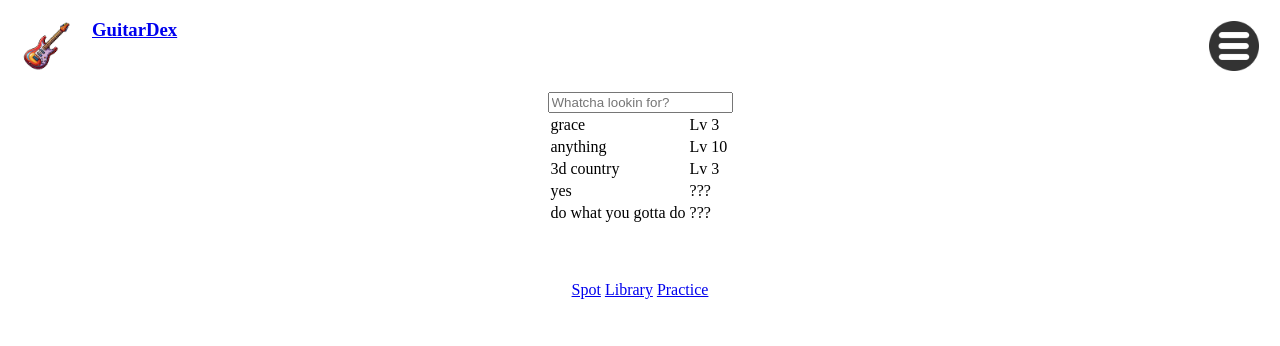
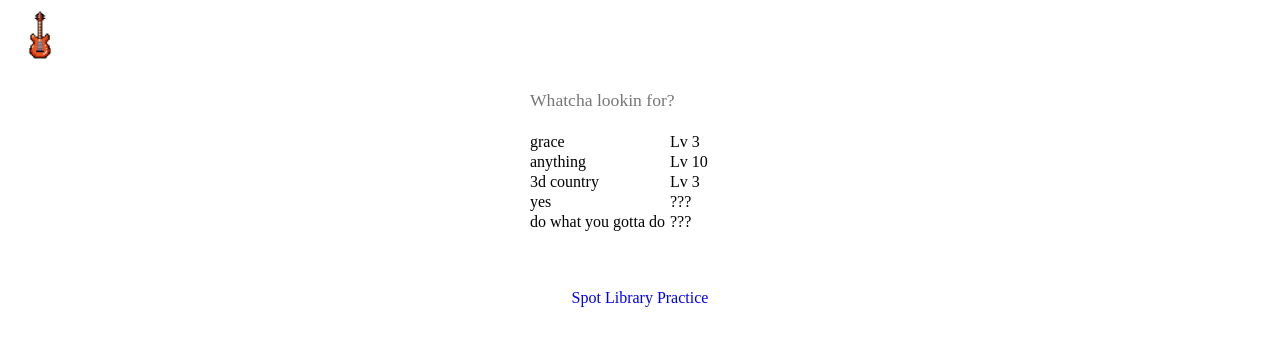
Before and after one commit to AliRiaz34/GuitarDex, a Flask app: page /library in a window 1280 px wide. Shown: the top 346 px of the page. Run offline with Flask 3, Linux system fonts and the light colour scheme; data comes from the database, SQL or seed files in the repository; some libraries are stand-ins or nearby versions.

Commit message:
more better css. js to link to add with title if you search library and get no results

```diff
--- a/app.py
+++ b/app.py
@@ -40,10 +40,11 @@
     return render_template('library.html')
 
 
-@app.route("/songs/add", methods=['GET', 'POST'])
-def songs_add():
+@app.route("/songs/add", defaults={'title': None}, methods=['GET', 'POST'])
+@app.route("/songs/add/<string:title>", methods=['GET', 'POST'])
+def songs_add(title):
     if request.method == 'GET':
-        return render_template('addSong.html')
+        return render_template('addSong.html', title=title)
     elif request.method == 'POST':
         title = request.form.get('title-input')
         artistName = request.form.get('artistName-input')
--- a/static/style.css
+++ b/static/style.css
@@ -63,13 +63,26 @@
     justify-content: space-between;
 }
 
-#guitardex-icon, #menu-icon{
-    margin: 21px;
+#guitardex-heading {
+    text-align: center;
+    padding: 0px;
+    margin: 0px;
+    margin-top: 15px;
+    color: white;
+    text-decoration: none;
+    font-size: 1.5em;
 }
 
+a {
+    text-decoration: none;
+}
 
+#guitardex-icon, #menu-icon{
+    margin-top: 10px;
+    margin-right: 5px;
+    margin-left: 15px;
 
-/* some copied poke css */
+}
 
 button, .button {
     font-family: 'Pokemon-Classic';
@@ -83,6 +96,10 @@
     cursor: pointer;
 }
 
+button:hover {
+    text-decoration: underline;
+}
+
 .form-label {
     font-size: 1.1em;
     padding-left: 5px;
@@ -92,7 +109,6 @@
 
 .input {
     font-family: 'Pokemon-Classic';
-    width: 100%;
     font-size: 1.1em;
     padding: 0px;
     margin: 0px;
@@ -103,10 +119,35 @@
     background-color: transparent;
 }
 
-.difficulty-menu button:hover {
-  background-color: #ddd;
-}
-
 .difficulty-menu button.selected {
   color: rgb(15, 72, 230);
 }
+
+#save-div {
+    margin-top: 50px;
+    text-align: right;
+}
+
+#searchbar {
+    margin-top: 30px;
+    margin-bottom: 20px;
+    margin-left: 2px;
+}
+
+.song-tr {
+    width: 100%;
+}
+
+.song-td {
+    padding: 0px;
+}
+
+.song-td-lv{
+    padding: 0px;
+    width: 80px;
+}
+
+#library-table {
+    width: 100%;
+    padding: 0px;
+}
--- a/templates/addPractice.html
+++ b/templates/addPractice.html
@@ -14,7 +14,7 @@
             <img id="guitardex-icon" src="{{ url_for('static', filename='images/guitarDexIcon.png') }}" alt="website icon" width="50" height="50">
             <h3 id="guitardex-heading"> GuitarDex</h3>
         </a>
-        <img id="menu-icon" src="{{ url_for('static', filename='images/menuIcon.png') }}" alt="menu icon" width="50" height="50">
+        <!--  <img id="menu-icon" src="{{ url_for('static', filename='images/menuIcon.png') }}" alt="menu icon" width="50" height="50">-->
     </header>
     <section id="sAdd-section">
         <main>
@@ -31,12 +31,12 @@
                         <div class="sAdd-input-div">
                             <div class="form__input-group">
                                 <label for="minPlayed-input" class="form-label">Practice duration in minutes</label>
-                                <input type="number" step="0.1" class="sAdd-input-num" id="minPlayed-input" name="minPlayed-input" min="1">
+                                <input type="number" step="1" class="input" id="minPlayed-input" name="minPlayed-input" min="1">
                             </div>
                         </div>
                         <div id="duration-div"class="form__input-group">
                             <label for="duration-input" class="form-label">Song duration in minutes</label>
-                            <input type="number" step="0.1" class="sAdd-input-num" id="duration-input" name="duration-input" max="30" min="0.1">
+                            <input type="number" step="1" class="input" id="duration-input" name="duration-input" max="30" min="0.1">
                         </div>
                     </div>
                 </div>
--- a/templates/editSong.html
+++ b/templates/editSong.html
@@ -14,7 +14,7 @@
             <img id="guitardex-icon" src="{{ url_for('static', filename='images/guitarDexIcon.png') }}" alt="website icon" width="50" height="50">
             <h3 id="guitardex-heading"> GuitarDex</h3>
         </a>
-        <img id="menu-icon" src="{{ url_for('static', filename='images/menuIcon.png') }}" alt="menu icon" width="50" height="50">
+        <!--  <img id="menu-icon" src="{{ url_for('static', filename='images/menuIcon.png') }}" alt="menu icon" width="50" height="50">-->
     </header>
     <section id="sAdd-section">
         <main>
--- a/templates/index.html
+++ b/templates/index.html
@@ -14,7 +14,7 @@
             <img id="guitardex-icon" src="{{ url_for('static', filename='images/guitarDexIcon.png') }}" alt="website icon" width="50" height="50">
             <h3 id="guitardex-heading"> GuitarDex</h3>
         </a>
-        <img id="menu-icon" src="{{ url_for('static', filename='images/menuIcon.png') }}" alt="menu icon" width="50" height="50">
+        <!--  <img id="menu-icon" src="{{ url_for('static', filename='images/menuIcon.png') }}" alt="menu icon" width="50" height="50">-->
     </header>
     <section id="index-container">
         <main id="index-song-div">
--- a/templates/library.html
+++ b/templates/library.html
@@ -14,11 +14,11 @@
             <img id="guitardex-icon" src="{{ url_for('static', filename='images/guitarDexIcon.png') }}" alt="website icon" width="50" height="50">
             <h3 id="guitardex-heading"> GuitarDex</h3>
         </a>
-        <img id="menu-icon" src="{{ url_for('static', filename='images/menuIcon.png') }}" alt="menu icon" width="50" height="50">
+        <!--  <img id="menu-icon" src="{{ url_for('static', filename='images/menuIcon.png') }}" alt="menu icon" width="50" height="50">-->
     </header>
     <div id="content">
         <div id="library-view">
-            <input id="searchbar" type="text" placeholder="Whatcha lookin for?">
+            <input id="searchbar" class="input" name="searchbar" type="text" placeholder="Whatcha lookin for?">
             <table id="library-table">
                 <tbody></tbody>
             </table>
```
Also changed, not shown: static/script.js (+31 -11 lines), templates/addSong.html (+5 -6 lines), static/images/guitarDexIcon.png.
